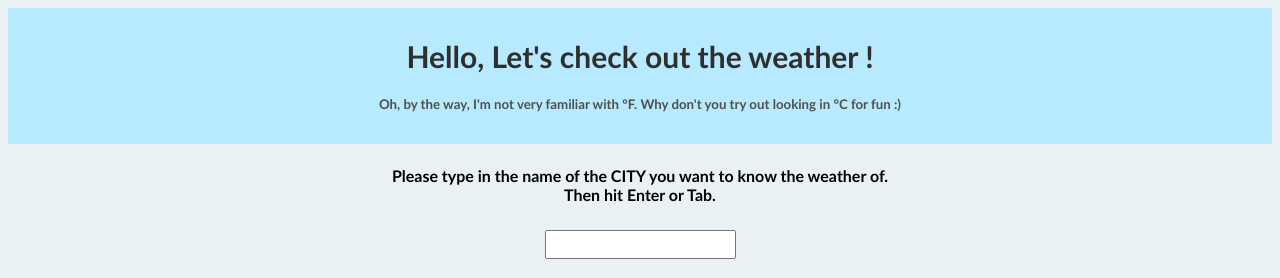
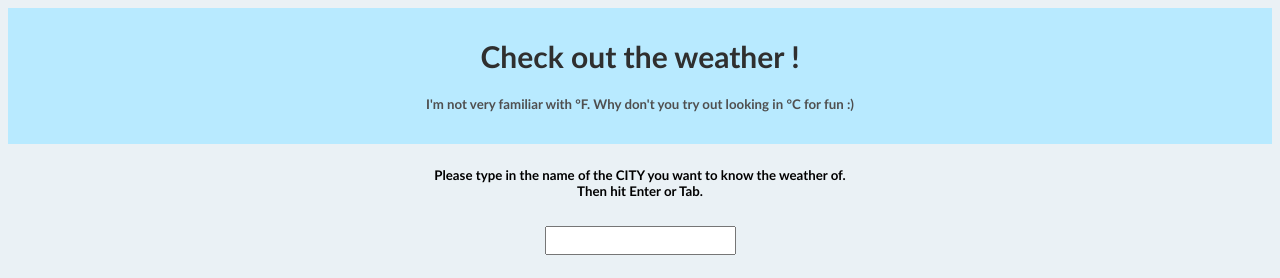
Before and after one commit to DWee323/homework10, a plain HTML site: page index.html in a window 1280 px wide. Shown: the top 278 px of the page. Drawn offline with Linux system fonts and the light colour scheme.

Commit message:
current and all the forecast work - submit as of now_2

```diff
--- a/index.html
+++ b/index.html
@@ -11,12 +11,12 @@
 
 <body>
     <div class="intro">
-        <h1>Hello, Let's check out the weather !</h1>
-        <h5>Oh, by the way, I'm not very familiar with °F. Why don't you try out looking in °C for fun :)</h5>
+        <h1>Check out the weather !</h1>
+        <h5>I'm not very familiar with °F. Why don't you try out looking in °C for fun :)</h5>
     </div>
 
     <div class="search-prompt">
-        <h4>Please type in the name of the CITY you want to know the weather of.<br>Then hit Enter or Tab.</h4>
+        <h5>Please type in the name of the CITY you want to know the weather of.<br>Then hit Enter or Tab.</h5>
     </div>
 
     <input type="search" name="search" id="city-search">
```
